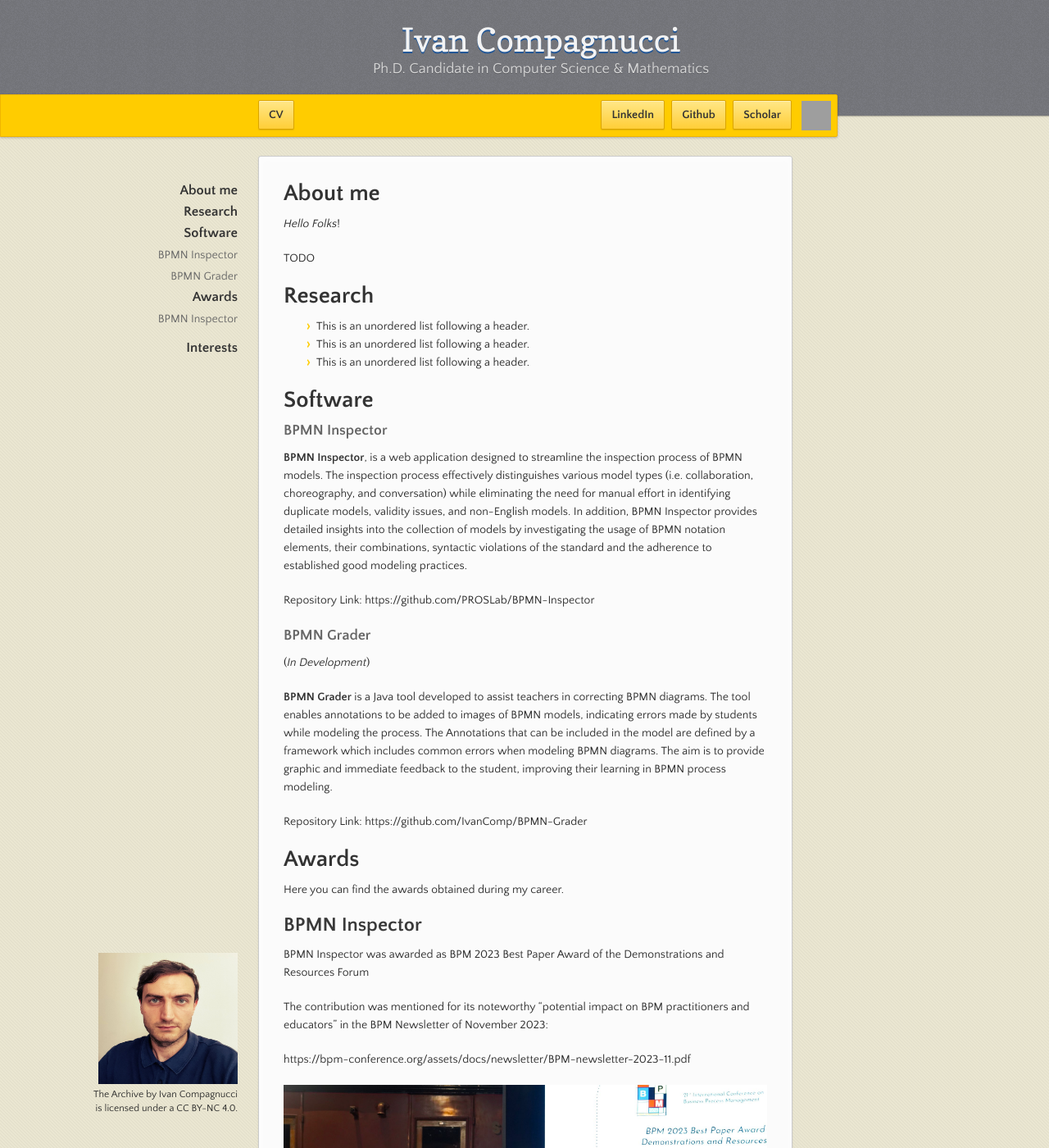
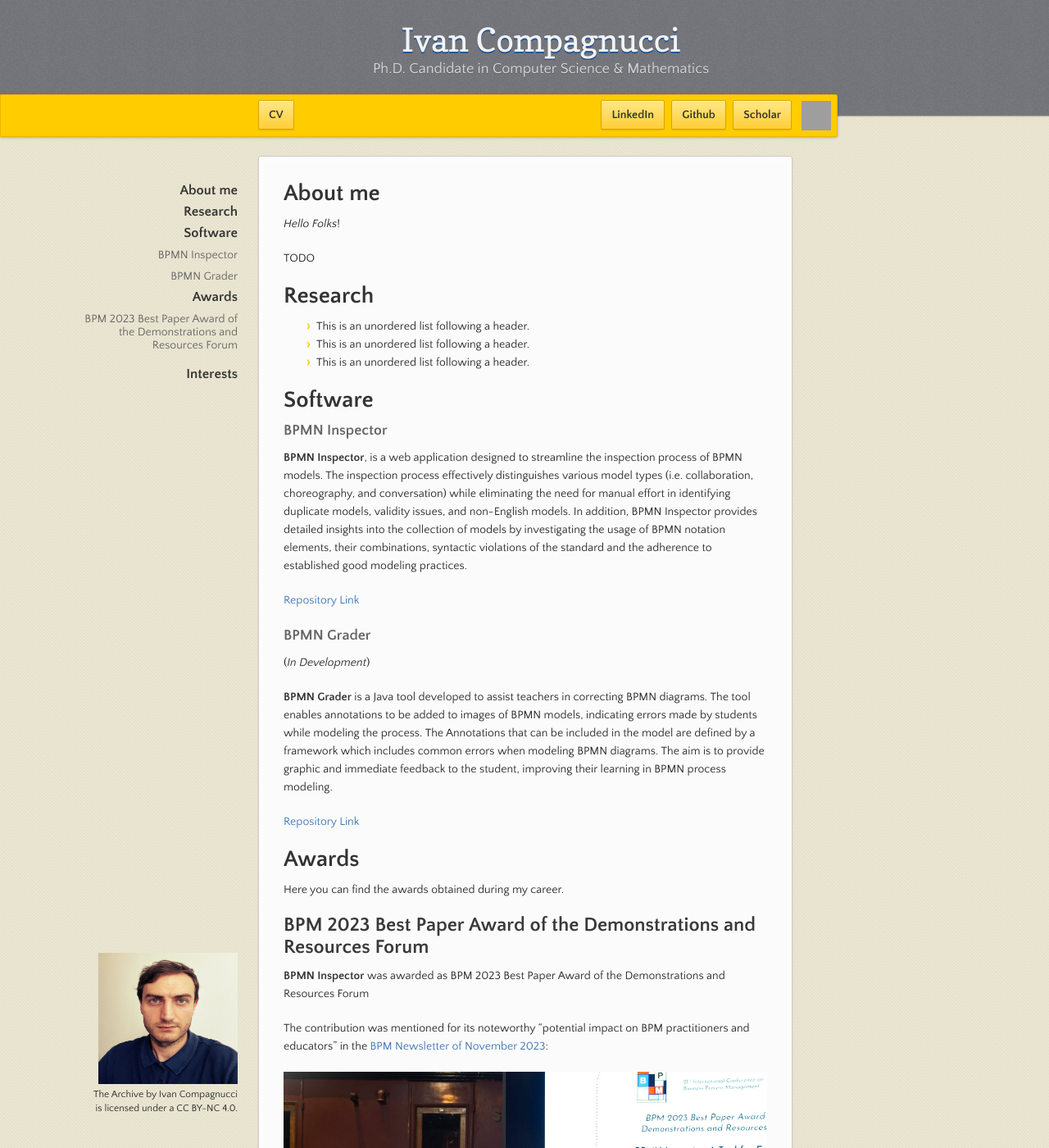
Before and after one commit to IvanComp/IvanComp.github.io, a Jekyll site: the page built from index.md, in a window 1280 px wide and 1400 px high. Shown: the whole window at 82% size. Built offline with Jekyll 4.4.1, drawn with Linux system fonts in a browser that asks for light colours; our own code applies the rules of GitHub Pages for plain Markdown files; grey boxes are pictures that could not be loaded.

Commit message:
Added changes

```diff
--- a/index.md
+++ b/index.md
@@ -24,7 +24,7 @@ non-English models. In addition, BPMN Inspector provides detailed insights into
 the collection of models by investigating the usage of BPMN notation elements,
 their combinations, syntactic violations of the standard and the adherence to established good modeling practices.
 
-Repository Link: https://github.com/PROSLab/BPMN-Inspector
+[Repository Link](https://github.com/PROSLab/BPMN-Inspector)
 
 ### BPMN Grader
 (_In Development_)
@@ -33,19 +33,18 @@ Repository Link: https://github.com/PROSLab/BPMN-Inspector
 can be included in the model are defined by a framework which includes common
 errors when modeling BPMN diagrams. The aim is to provide graphic and immediate feedback to the student, improving their learning in BPMN process modeling.
 
-Repository Link: https://github.com/IvanComp/BPMN-Grader
+[Repository Link](https://github.com/IvanComp/BPMN-Grader)
 
 # Awards
 
 Here you can find the awards obtained during my career.
 
-## BPMN Inspector
-BPMN Inspector was awarded as BPM 2023 Best Paper Award of the Demonstrations and Resources Forum
+## BPM 2023 Best Paper Award of the Demonstrations and Resources Forum
+**BPMN Inspector** was awarded as BPM 2023 Best Paper Award of the Demonstrations and Resources Forum
 
 The contribution was mentioned for its noteworthy "potential impact on BPM
-practitioners and educators" in the BPM Newsletter of November 2023:
-
-https://bpm-conference.org/assets/docs/newsletter/BPM-newsletter-2023-11.pdf
+practitioners and educators" in the [BPM Newsletter of November 2023](https://bpm-conference.org/assets/docs/newsletter/BPM-newsletter-2023-11.pdf
+):
 
 ![BPM23](assets/images/bpmnaward.jpeg)
 
```
